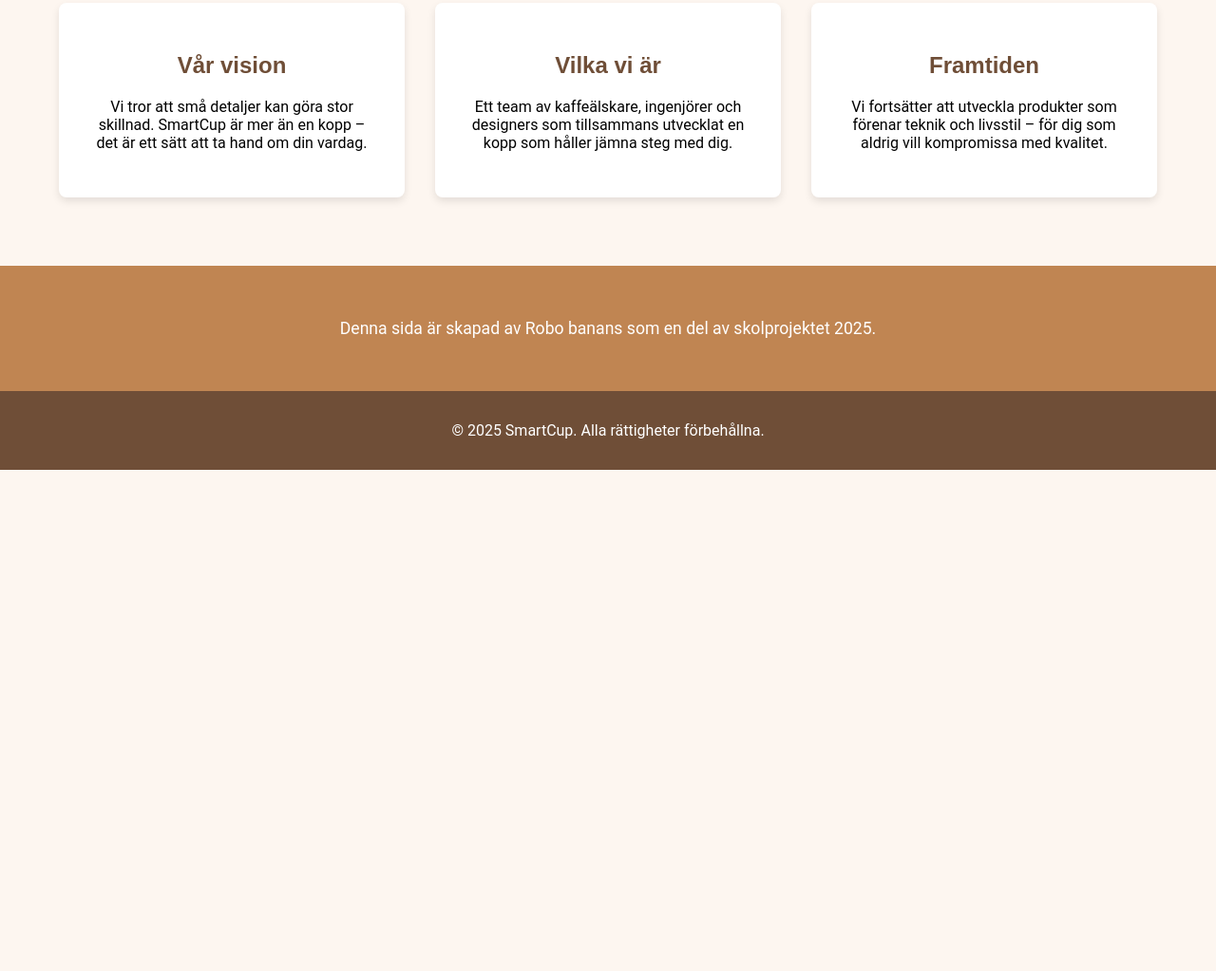
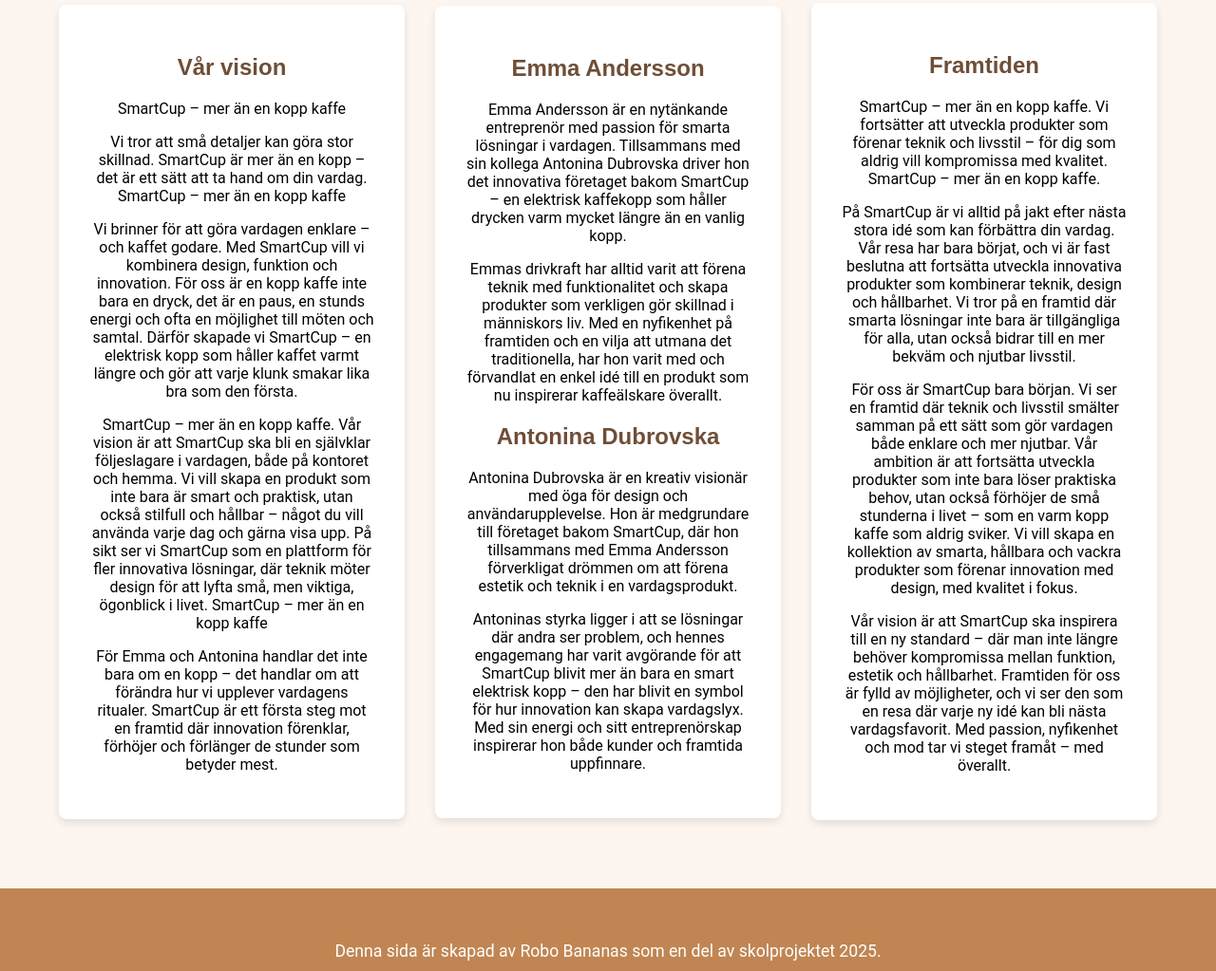
Before and after one commit to antoninadubrovska/grupparbete, a plain HTML site: page SmartCup/about.html in a window 1280 px wide. Shown: the part 433-1456 px from the top of the page at 95% size. Before the commit the page ends 928 px from the top, so only its background shows below. Drawn offline with Linux system fonts and the light colour scheme.

Commit message:
Updated about.html
Updated cards

```diff
--- a/SmartCup/about.html
+++ b/SmartCup/about.html
@@ -18,9 +18,7 @@
         />
         <p>SmartCup</p>
       </div>
-
       <div class="separator"></div>
-
       <nav>
         <ul>
           <li><a href="index.html">Hem</a></li>
@@ -30,7 +28,6 @@
         </ul>
       </nav>
     </header>
-
     <!-- Hero -->
     <section class="hero">
       <h1>Om SmartCup</h1>
@@ -39,34 +36,72 @@
         Med SmartCup vill vi kombinera design, funktion och innovation.
       </p>
     </section>
-
-    <!-- About Content -->
+  <!-- About Content -->
     <section class="features">
       <div class="card">
         <h2>Vår vision</h2>
         <p>
-          Vi tror att små detaljer kan göra stor skillnad. SmartCup är mer än en
-          kopp – det är ett sätt att ta hand om din vardag.
+          SmartCup – mer än en kopp kaffe
         </p>
+        <p>
+          Vi tror att små detaljer kan göra stor skillnad. SmartCup är mer än en kopp – det är ett sätt att ta hand om din vardag. SmartCup – mer än en kopp kaffe
+        </p>
+        <p>
+          Vi brinner för att göra vardagen enklare – och kaffet godare. Med SmartCup vill vi kombinera design, funktion och innovation. För oss är en kopp kaffe inte bara en dryck, det är en paus, en stunds energi och ofta en möjlighet till möten och samtal. Därför skapade vi SmartCup – en elektrisk kopp som håller kaffet varmt längre och gör att varje klunk smakar lika bra som den första.
+        </p>
+        <p>
+          SmartCup – mer än en kopp kaffe. Vår vision är att SmartCup ska bli en självklar följeslagare i vardagen, både på kontoret och hemma. Vi vill skapa en produkt som inte bara är smart och praktisk, utan också stilfull och hållbar – något du vill använda varje dag och gärna visa upp. På sikt ser vi SmartCup som en plattform för fler innovativa lösningar, där teknik möter design för att lyfta små, men viktiga, ögonblick i livet. SmartCup – mer än en kopp kaffe
+        </p>
+        <p>
+          För Emma och Antonina handlar det inte bara om en kopp – det handlar om att förändra hur vi upplever vardagens ritualer. SmartCup är ett första steg mot en framtid där innovation förenklar, förhöjer och förlänger de stunder som betyder mest.</p>
       </div>
       <div class="card">
-        <h2>Vilka vi är</h2>
+        <!-- <h2>Vilka vi är</h2>
         <p>
-          Ett team av kaffeälskare, ingenjörer och designers som tillsammans
-          utvecklat en kopp som håller jämna steg med dig.
+          Ett team av kaffeälskare, ingenjörer och designers som tillsammans utvecklat en kopp som håller jämna steg med dig.
+        </p>
+        <br>  -->
+        <p>
+          <h2>Emma Andersson</h2>
+        </p>
+        <p>
+          Emma Andersson är en nytänkande entreprenör med passion för smarta lösningar i vardagen. Tillsammans med sin kollega Antonina Dubrovska driver hon det innovativa företaget bakom SmartCup – en elektrisk kaffekopp som håller drycken varm mycket längre än en vanlig kopp.
+        </p>
+        <p>
+          Emmas drivkraft har alltid varit att förena teknik med funktionalitet och skapa produkter som verkligen gör skillnad i människors liv. Med en nyfikenhet på framtiden och en vilja att utmana det traditionella, har hon varit med och förvandlat en enkel idé till en produkt som nu inspirerar kaffeälskare överallt.
+        </p>
+        <p>
+          <h2>Antonina Dubrovska</h2>
+        </p>
+        <p>
+          Antonina Dubrovska är en kreativ visionär med öga för design och användarupplevelse. Hon är medgrundare till företaget bakom SmartCup, där hon tillsammans med Emma Andersson förverkligat drömmen om att förena estetik och teknik i en vardagsprodukt.
+        </p>
+        <p>
+          Antoninas styrka ligger i att se lösningar där andra ser problem, och hennes engagemang har varit avgörande för att SmartCup blivit mer än bara en smart elektrisk kopp – den har blivit en symbol för hur innovation kan skapa vardagslyx. Med sin energi och sitt entreprenörskap inspirerar hon både kunder och framtida uppfinnare.
         </p>
       </div>
       <div class="card">
         <h2>Framtiden</h2>
         <p>
-          Vi fortsätter att utveckla produkter som förenar teknik och
-          livsstil – för dig som aldrig vill kompromissa med kvalitet.
+          SmartCup – mer än en kopp kaffe. Vi fortsätter att utveckla produkter som förenar teknik och livsstil – för dig som aldrig vill kompromissa med kvalitet. SmartCup – mer än en kopp kaffe.
+        </p>
+        <p>
+          På SmartCup är vi alltid på jakt efter nästa stora idé som kan förbättra din vardag. Vår resa har bara börjat, och vi är fast beslutna att fortsätta utveckla innovativa produkter som kombinerar teknik, design och hållbarhet. Vi tror på en framtid där smarta lösningar inte bara är tillgängliga för alla, utan också bidrar till en mer bekväm och njutbar livsstil.
+        </p>
+        <p>
+          För oss är SmartCup bara början. Vi ser en framtid där teknik och livsstil smälter samman på ett sätt som gör vardagen både enklare och mer njutbar.
+          Vår ambition är att fortsätta utveckla produkter som inte bara löser praktiska behov, utan också förhöjer de små stunderna i livet – som en varm kopp kaffe som aldrig sviker.
+
+          Vi vill skapa en kollektion av smarta, hållbara och vackra produkter som förenar innovation med design, med kvalitet i fokus.
+        </p>
+        <p>
+          Vår vision är att SmartCup ska inspirera till en ny standard – där man inte längre behöver kompromissa mellan funktion, estetik och hållbarhet.
+          Framtiden för oss är fylld av möjligheter, och vi ser den som en resa där varje ny idé kan bli nästa vardagsfavorit. Med passion, nyfikenhet och mod tar vi steget framåt – med överallt.
         </p>
       </div>
     </section>
-
 	<section class="about-us">
-		<p>Denna sida är skapad av Robo banans som en del av skolprojektet 2025.</p>
+		<p>Denna sida är skapad av Robo Bananas som en del av skolprojektet 2025.</p>
 	</section>
     <!-- Footer -->
     <footer>
```
